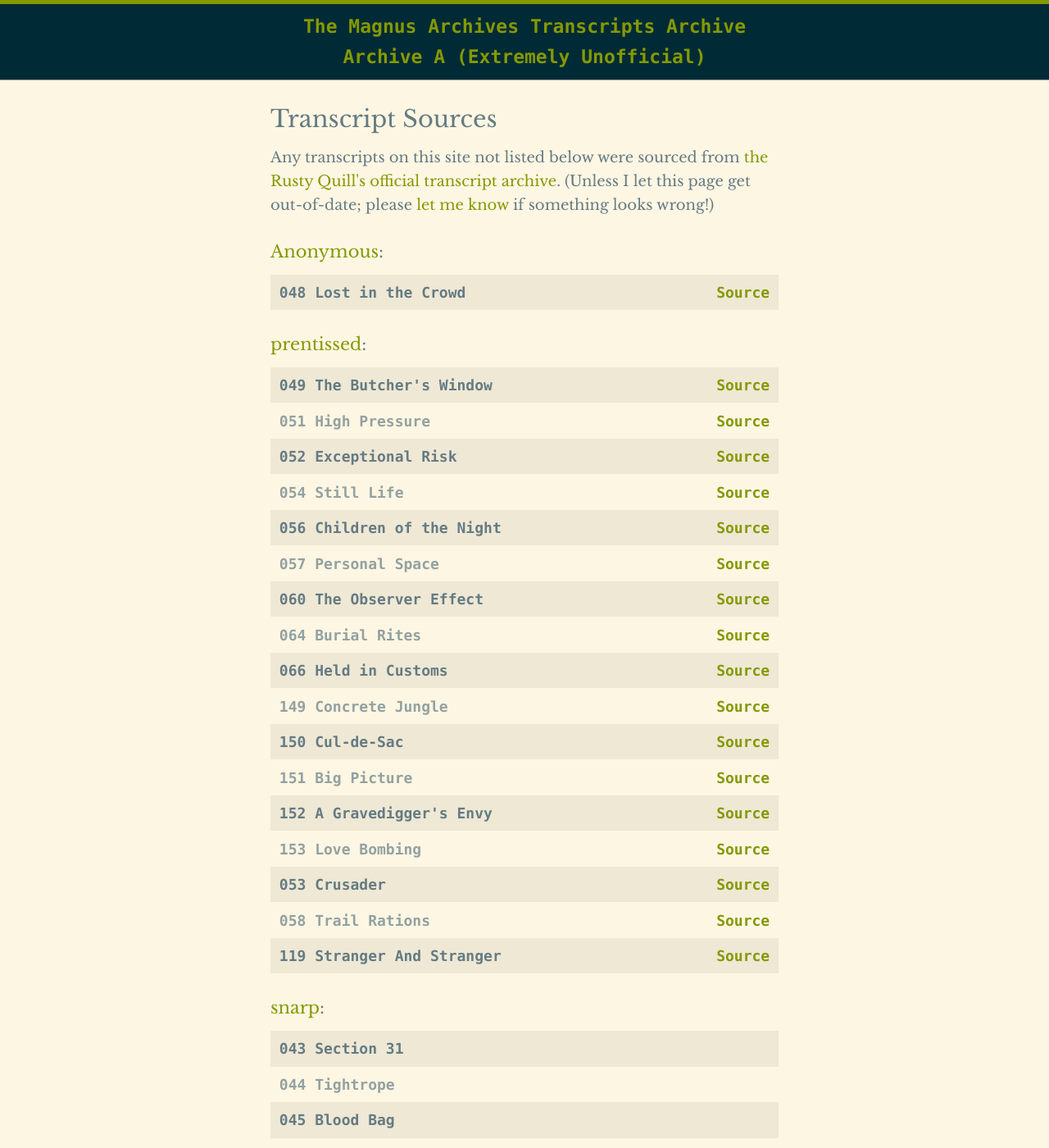
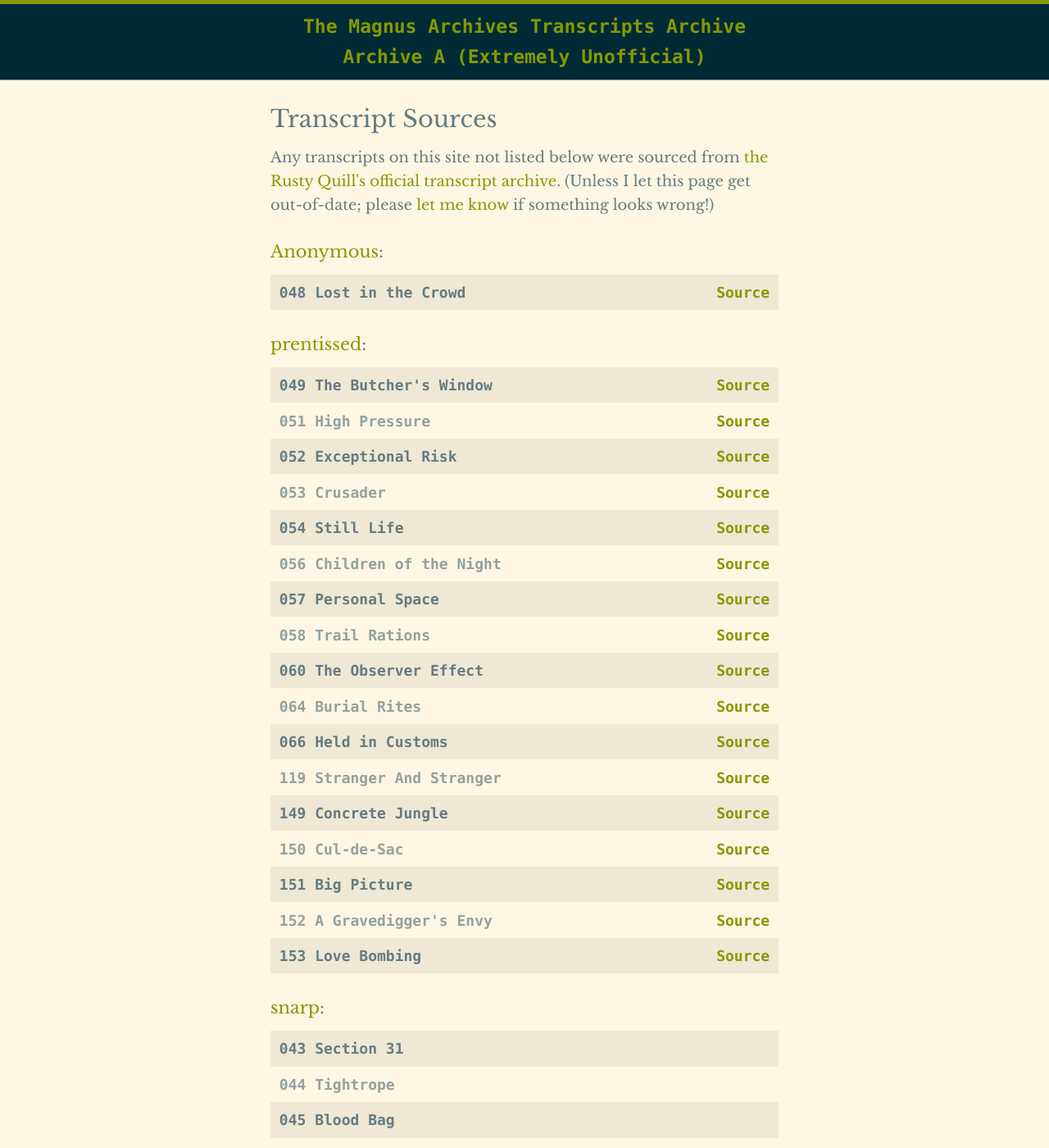
Before and after one commit to Snarp/magnus_archives_transcripts, a Jekyll site: the page built from sources.html, in a window 1280 px wide and 1400 px high. Shown: the whole window at 82% size. Built offline with Jekyll 4.4.1, drawn with Linux system fonts in a browser that asks for light colours; some web fonts are replaced; some of the changed lines change nothing that is shown.

Commit message:
[Savescum auto-commit.]

```diff
--- a/_data/sources.yml
+++ b/_data/sources.yml
@@ -16,6 +16,9 @@
   - number: '052'
     title: "Exceptional Risk"
     url: "https://docs.google.com/document/d/1AZAjU9X8aT2saX5zA8jSNlt0-0_3dLBvV6kPurvyj9g/edit?usp=sharing"
+  - number: '053'
+    title: "Crusader"
+    url: "https://docs.google.com/document/d/1l10aGYpdS8N4nQ2JgKy-1XaKEGltpKXqZND22xLH55s/edit?usp=sharing"
   - number: '054'
     title: "Still Life"
     url: "https://docs.google.com/document/d/1sA6TNwrEUuVkVmfTw_ijqC1jE0nipxXxfPWAflxK0Ow/edit?usp=sharing"
@@ -25,6 +28,9 @@
   - number: '057'
     title: "Personal Space"
     url: https://docs.google.com/document/d/1hT2ceVz5QIKcCKSe6HBczgpma6U2upsaLhrTPutNsis/edit?usp=sharing
+  - number: '058'
+    title:  "Trail Rations"
+    url: "https://docs.google.com/document/d/12jLUawePqnKBCUzz6lYEBVqYt-Og-DxbrkaSgxaGUZw/edit?usp=sharing"
   - number: '060'
     title: "The Observer Effect"
     url: "https://docs.google.com/document/d/1cM95nT_61C0_c_0YdO-4icwfR5jZ7QqEWEHBthJKTqM/edit?usp=sharing"
@@ -34,6 +40,9 @@
   - number: '066'
     title: "Held in Customs"
     url: "https://docs.google.com/document/d/17liqmFnVkHG85cfpaxxQfm2E_xHi-Hl4Ryo28SF4aSw/edit?usp=sharing"
+  - number: '119'
+    title: "Stranger And Stranger"
+    url: "https://docs.google.com/document/d/1a2SWu5RmIE9D2ugIhHHHglfGiLFyKAjgO6C8MPb2hug/edit?usp=sharing"
   - number: '149'
     title: "Concrete Jungle"
     url: "https://docs.google.com/document/d/1Lf_yzIzAc0hBJ_gPqBF7PWtn3AoxHUJbzYsy3O_LcOU/edit"
@@ -49,15 +58,6 @@
   - number: '153'
     title: "Love Bombing"
     url: "https://docs.google.com/document/d/1KS4pNW69L392h_CBOXfKAo4XIVt1NRjqilBcRUKPUaY/edit"
-  - number: '053'
-    title: "Crusader"
-    url: "https://docs.google.com/document/d/1l10aGYpdS8N4nQ2JgKy-1XaKEGltpKXqZND22xLH55s/edit?usp=sharing"
-  - number: '058'
-    title:  "Trail Rations"
-    url: "https://docs.google.com/document/d/12jLUawePqnKBCUzz6lYEBVqYt-Og-DxbrkaSgxaGUZw/edit?usp=sharing"
-  - number: '119'
-    title: "Stranger And Stranger"
-    url: "https://docs.google.com/document/d/1a2SWu5RmIE9D2ugIhHHHglfGiLFyKAjgO6C8MPb2hug/edit?usp=sharing"
 - name: snarp
   url: https://snarp.tumblr.com/
   episodes:
```
